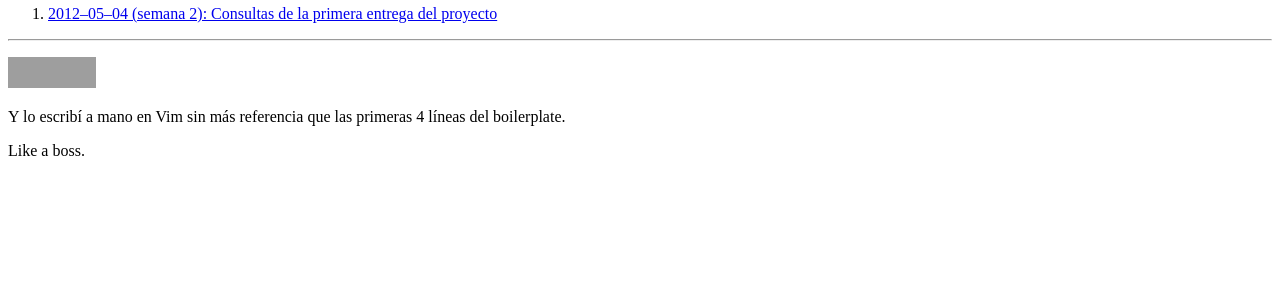
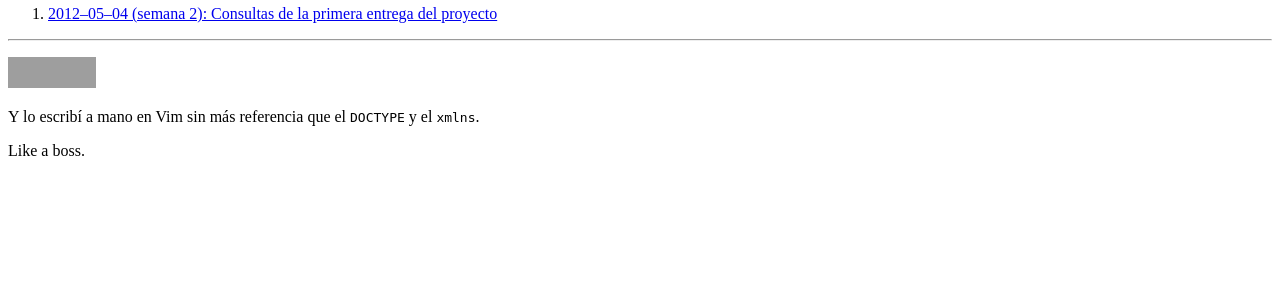
Before and after one commit to Targen/ldc-web, a PHP site: page /cursos/CI3725/2012AJ in a window 1280 px wide. Shown: the part 423-723 px from the top of the page. Run offline with PHP 8.4, Linux system fonts and the light colour scheme; grey boxes are pictures that could not be loaded.

Commit message:
Consistencia en el footer

```diff
--- a/cursos/CI3725/2012AJ/consultas-entrega1.php
+++ b/cursos/CI3725/2012AJ/consultas-entrega1.php
@@ -105,7 +105,7 @@ java LexAsgard
                                 <img src="http://www.w3.org/Icons/valid-xhtml11" alt="Valid XHTML 1.1" height="31" width="88"/>
                         </a>
                 </p>
-                <p>Y lo escribí a mano en Vim sin más referencia que las primeras 4 líneas del boilerplate.</p>
+                <p>Y lo escribí a mano en Vim sin más referencia que el <code>DOCTYPE</code> y el <code>xmlns</code>.</p>
                 <p>Like a boss.</p>
         </body>
 </html>
--- a/cursos/CI3725/2012AJ/index.php
+++ b/cursos/CI3725/2012AJ/index.php
@@ -29,7 +29,7 @@
                                 <img src="http://www.w3.org/Icons/valid-xhtml11" alt="Valid XHTML 1.1" height="31" width="88"/>
                         </a>
                 </p>
-                <p>Y lo escribí a mano en Vim sin más referencia que las primeras 4 líneas del boilerplate.</p>
+                <p>Y lo escribí a mano en Vim sin más referencia que el <code>DOCTYPE</code> y el <code>xmlns</code>.</p>
                 <p>Like a boss.</p>
         </body>
 </html>
```
